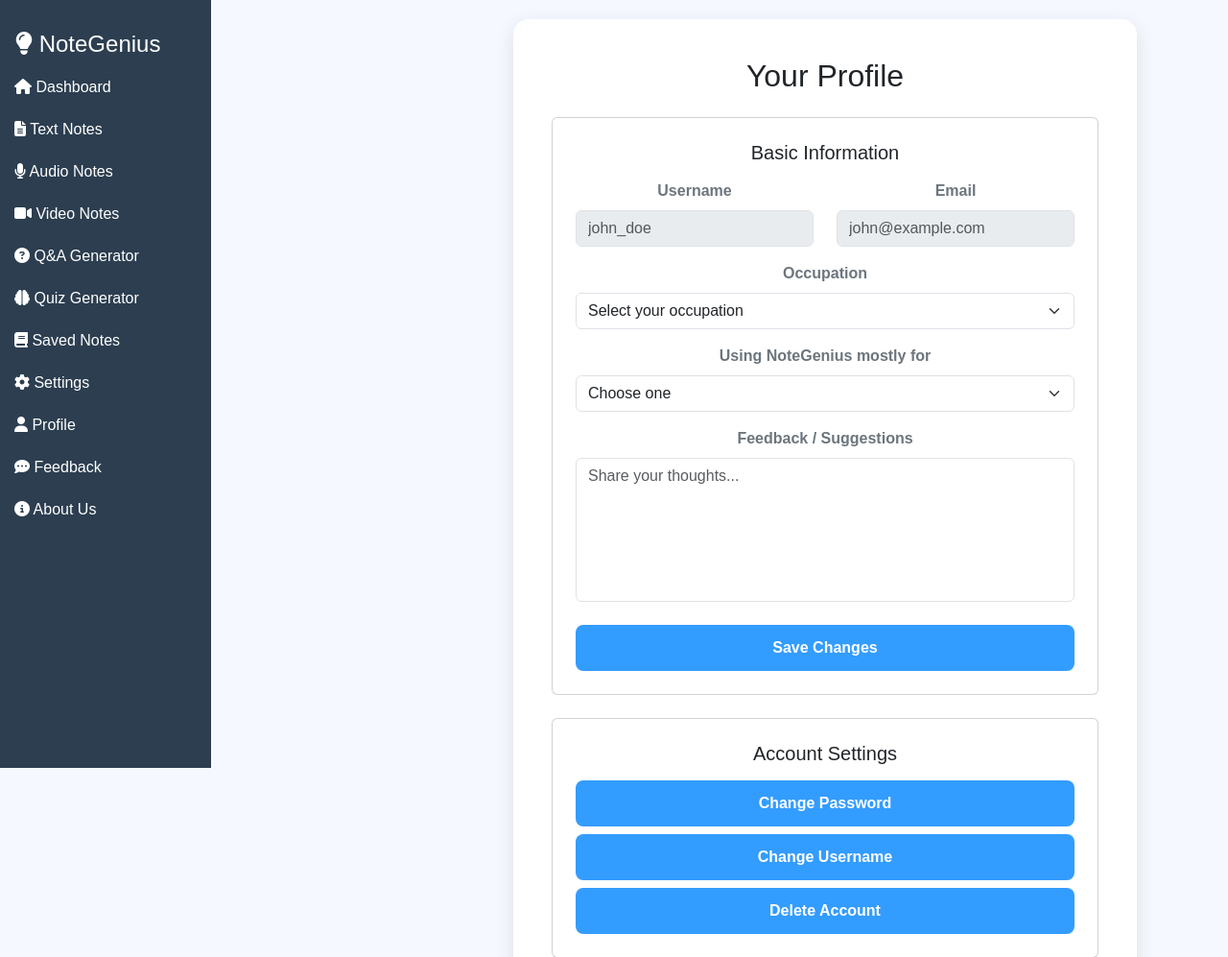
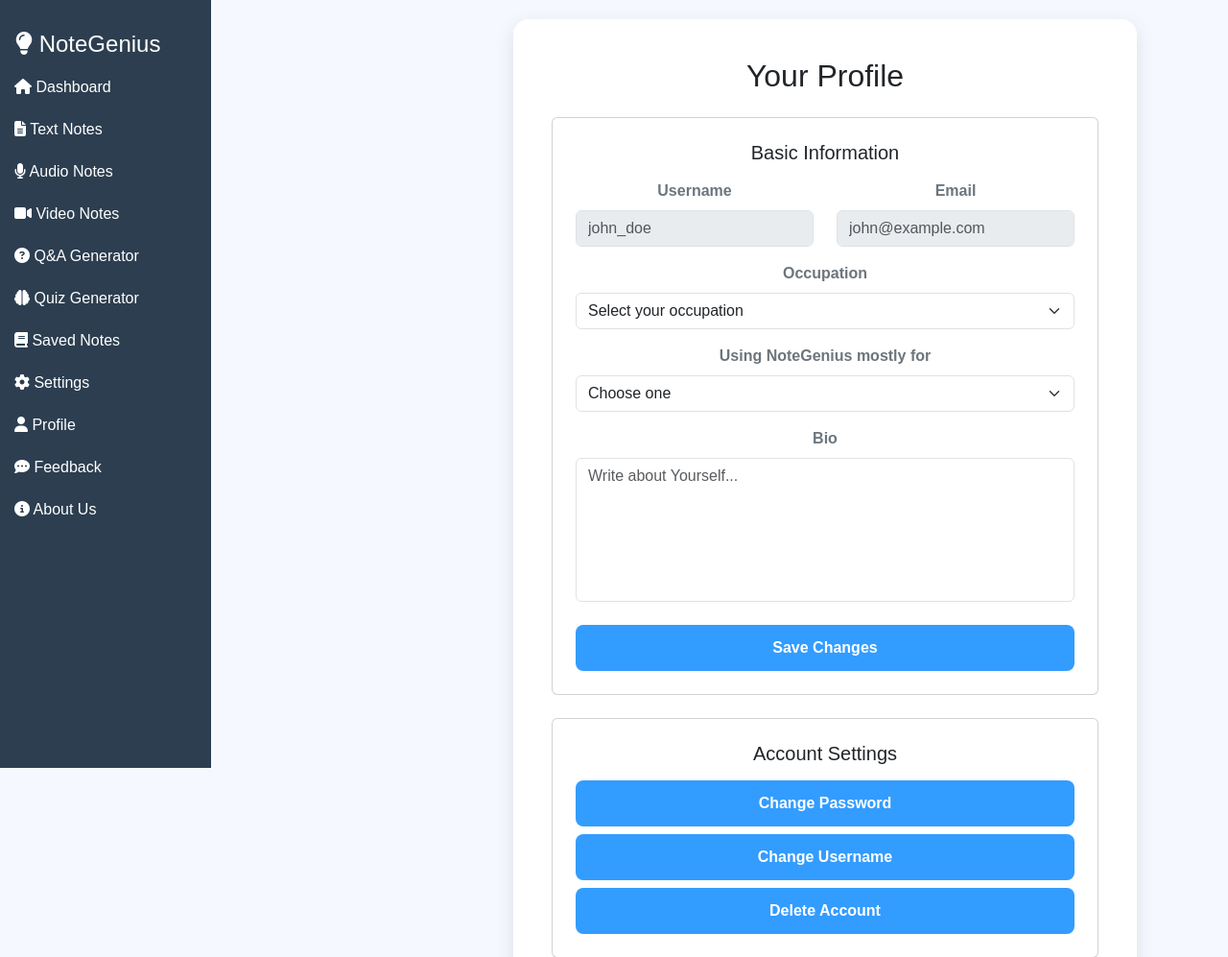
Before and after one commit to Anjali-990/Project-NoteGenius, a Django app: page /profile/ in a window 1280 px wide; the page is wider, and only the part inside the window is pictured. Shown: the top 997 px of that part at 96% size. Run offline with Django 5.2, Linux system fonts and the light colour scheme.

Commit message:
Change label and placeholder for feedback section

```diff
--- a/myapp/templates/profile.html
+++ b/myapp/templates/profile.html
@@ -61,11 +61,11 @@
 
       <!-- FEEDBACK / SUGGESTIONS -->
       <div class="mb-3">
-        <label class="form-label fw-semibold text-secondary">Feedback / Suggestions</label>
+        <label class="form-label fw-semibold text-secondary">Bio</label>
         <textarea
           class="form-control"
           rows="3"
-          placeholder="Share your thoughts..."
+          placeholder="Write about Yourself..."
         ></textarea>
       </div>
 
```
